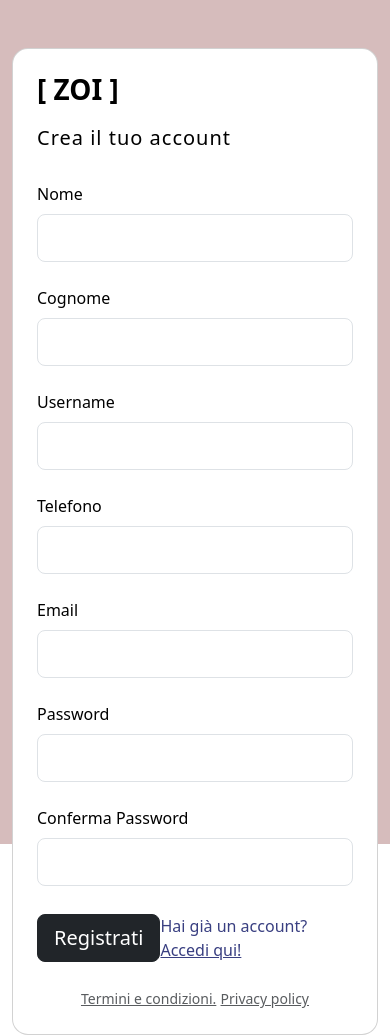
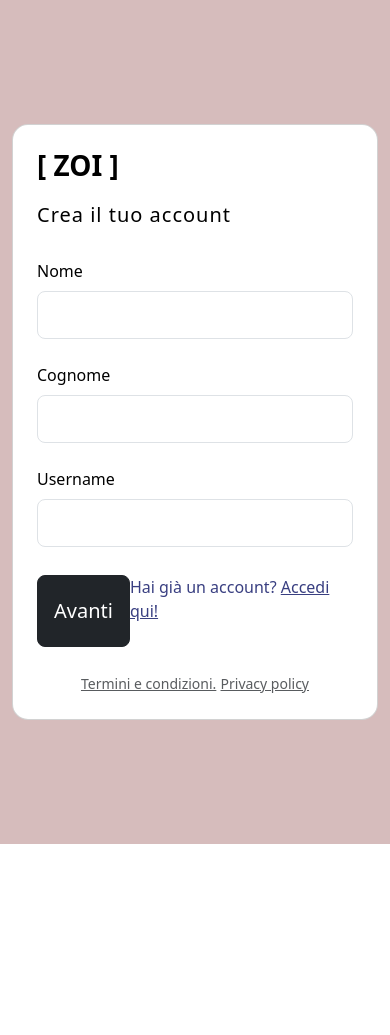
Before and after one commit to Pyro18/zoi-beauty, a PHP site: page /register in a window 390 px wide. After the commit the page ends 844 px from the top, so only its background shows below. Run offline with PHP 8.4, Linux system fonts and the light colour scheme; some libraries are stand-ins or nearby versions.

Commit message:
sito update

```diff
--- a/server/backend/api/v1/service/booking.php
+++ b/server/backend/api/v1/service/booking.php
@@ -125,8 +125,8 @@ switch ($requestMethod) {
         $dateTime = $requestData["data_ora"];
 
         // SOLO PER L'INSERIMENTO DA MOBILE
-        $dateTime = $_POST['dateTime'];
-        $dateTime = date("Y-m-d H:i:s", strtotime($dateTime));
+        //$dateTime = $_POST['dateTime'];
+        //$dateTime = date("Y-m-d H:i:s", strtotime($dateTime));
 
         if (createBooking($serviceId, $userId, $dateTime)) {
             echo createResponse("success", "Booking created successfully.");
--- a/server/frontend/assets/js/admin/dashboard.js
+++ b/server/frontend/assets/js/admin/dashboard.js
@@ -78,6 +78,7 @@ function addBooking(userId, serviceId, dateTime, userName, userSurname, userPhon
         xhr.onload = function () {
             if (this.status === 200) {
                 let response = JSON.parse(xhr.responseText);
+                console.log(response);
                 resolve(response);
             } else {
                 reject(new Error(`Errore: ${this.status} ${this.statusText}`));
--- a/server/frontend/assets/js/auth/register.js
+++ b/server/frontend/assets/js/auth/register.js
@@ -1,6 +1,7 @@
 window.onload = function() {
     const form = document.getElementById('registerForm');
-    const messageDiv = document.getElementById('message');
+    const messageModal = new bootstrap.Modal(document.getElementById('messageModal'), {});
+    const modalMessageBody = document.getElementById('modalMessageBody');
 
     form.addEventListener('submit', function(event) {
         event.preventDefault();
@@ -14,7 +15,8 @@ window.onload = function() {
         const confirmPassword = document.querySelector('input[name="confirm_password"]').value;
 
         if (password !== confirmPassword) {
-            messageDiv.innerHTML = `<div class="container alert alert-danger" role="alert">Le password non corrispondono</div>`;
+            modalMessageBody.innerHTML = `<div class="alert alert-danger" role="alert">Le password non corrispondono</div>`;
+            messageModal.show();
             return;
         }
 
@@ -24,15 +26,30 @@ window.onload = function() {
         xhr.onreadystatechange = function () {
             if (xhr.readyState === 4) {
                 if (xhr.status === 200) {
-                    const data = JSON.parse(xhr.responseText);
-                    if (data.status === 'success') {
-                        messageDiv.innerHTML = `<div class="container alert alert-success" role="alert">Registrazione avvenuta con successo</div>`;
-                        window.location.href = '/';
-                    } else {
-                        messageDiv.innerHTML = `<div class="container alert alert-danger" role="alert">Registrazione fallita: ${data.message}</div>`;
+                    console.log(xhr.responseText);
+                    try {
+                        const data = JSON.parse(xhr.responseText);
+
+                        if (data.status === 'success') {
+                            modalMessageBody.innerHTML = `<div class="alert alert-success" role="alert">Registrazione avvenuta con successo</div>`;
+                            messageModal.show();
+                            setTimeout(() => {
+                                sessionStorage.setItem('user_id', data.data.user_id);
+                                window.location.href = '/login';
+                            }, 2000);
+                        } else {
+                            modalMessageBody.innerHTML = `<div class="alert alert-danger" role="alert">Registrazione fallita: ${data.message}</div>`;
+                            messageModal.show();
+                        }
+                    } catch (error) {
+                        console.error('Error parsing JSON response:', error);
+                        modalMessageBody.innerHTML = `<div class="alert alert-danger" role="alert">Errore nel parsing della risposta dal server</div>`;
+                        messageModal.show();
                     }
                 } else {
-                    messageDiv.innerHTML = `<div class="container alert alert-danger" role="alert">Registrazione fallita. Si prega di riprovare più tardi.</div>`;
+                    console.error('Error:', xhr.status, xhr.statusText);
+                    modalMessageBody.innerHTML = `<div class="alert alert-danger" role="alert">Errore ${xhr.status}: ${xhr.statusText}</div>`;
+                    messageModal.show();
                 }
             }
         };
--- a/server/frontend/components/userpages/auth/register.php
+++ b/server/frontend/components/userpages/auth/register.php
@@ -1,47 +1,26 @@
 <!DOCTYPE html>
 <html lang="en">
+
 <head>
     <meta charset="UTF-8">
     <meta name="viewport" content="width=device-width, initial-scale=1.0">
-    <link href="https://cdn.jsdelivr.net/npm/bootstrap@5.3.3/dist/css/bootstrap.min.css" rel="stylesheet" integrity="sha384-QWTKZyjpPEjISv5WaRU9OFeRpok6YctnYmDr5pNlyT2bRjXh0JMhjY6hW+ALEwIH" crossorigin="anonymous">
+    <link href="https://cdn.jsdelivr.net/npm/bootstrap@5.3.3/dist/css/bootstrap.min.css" rel="stylesheet"
+        integrity="sha384-QWTKZyjpPEjISv5WaRU9OFeRpok6YctnYmDr5pNlyT2bRjXh0JMhjY6hW+ALEwIH" crossorigin="anonymous">
     <script src="https://unpkg.com/@popperjs/core@2/dist/umd/popper.js"></script>
-    <script src="https://cdn.jsdelivr.net/npm/bootstrap@5.3.3/dist/js/bootstrap.bundle.min.js" integrity="sha384-YvpcrYf0tY3lHB60NNkmXc5s9fDVZLESaAA55NDzOxhy9GkcIdslK1eN7N6jIeHz" crossorigin="anonymous"></script>
+    <script src="https://cdn.jsdelivr.net/npm/bootstrap@5.3.3/dist/js/bootstrap.bundle.min.js"
+        integrity="sha384-YvpcrYf0tY3lHB60NNkmXc5s9fDVZLESaAA55NDzOxhy9GkcIdslK1eN7N6jIeHz"
+        crossorigin="anonymous"></script>
     <link rel="stylesheet" href="../../assets/css/footer.css">
-
-
-    <link
-        rel="stylesheet"
-        data-purpose="Layout StyleSheet"
-        title="Web Awesome"
-        href="/css/app-wa-fba26eda6a3fd6b4d0ce0def1e2ba1d7.css?vsn=d"
-    >
-
-    <link
-        rel="stylesheet"
-        href="https://site-assets.fontawesome.com/releases/v6.5.1/css/all.css"
-    >
-
-    <link
-        rel="stylesheet"
-        href="https://site-assets.fontawesome.com/releases/v6.5.1/css/sharp-thin.css"
-    >
-
-    <link
-        rel="stylesheet"
-        href="https://site-assets.fontawesome.com/releases/v6.5.1/css/sharp-solid.css"
-    >
-
-    <link
-        rel="stylesheet"
-        href="https://site-assets.fontawesome.com/releases/v6.5.1/css/sharp-regular.css"
-    >
-
-    <link
-        rel="stylesheet"
-        href="https://site-assets.fontawesome.com/releases/v6.5.1/css/sharp-light.css"
-    >
+    <link rel="stylesheet" data-purpose="Layout StyleSheet" title="Web Awesome"
+        href="/css/app-wa-fba26eda6a3fd6b4d0ce0def1e2ba1d7.css?vsn=d">
+    <link rel="stylesheet" href="https://site-assets.fontawesome.com/releases/v6.5.1/css/all.css">
+    <link rel="stylesheet" href="https://site-assets.fontawesome.com/releases/v6.5.1/css/sharp-thin.css">
+    <link rel="stylesheet" href="https://site-assets.fontawesome.com/releases/v6.5.1/css/sharp-solid.css">
+    <link rel="stylesheet" href="https://site-assets.fontawesome.com/releases/v6.5.1/css/sharp-regular.css">
+    <link rel="stylesheet" href="https://site-assets.fontawesome.com/releases/v6.5.1/css/sharp-light.css">
     <title>ZOI | REGISTER</title>
 </head>
+
 <body>
     <section class="vh-100" style="background-color: #d6bcbc;">
         <div class="container py-5 h-100">
@@ -49,74 +28,110 @@
                 <div class="col col-xl-10">
                     <div class="card" style="border-radius: 1rem;">
                         <div class="row g-0">
-                        <div class="col-md-6 col-lg-5 d-none d-md-block" style="overflow: hidden; height: 100%; display: flex;">
-                            <img src="https://i.imgur.com/Xlef5Xj.jpg" alt="register form"
-                                 class="img-fluid"
-                                 style="border-radius: 1rem 0 0 1rem; object-fit: cover; min-width: 100%; height: auto;"
-                            />
+                            <div class="col-md-6 col-lg-5 d-none d-md-block"
+                                style="overflow: hidden; height: 100%; display: flex;">
+                                <img src="https://i.imgur.com/Xlef5Xj.jpg" alt="register form" class="img-fluid"
+                                    style="border-radius: 1rem 0 0 1rem; object-fit: cover; min-width: 100%; height: auto;" />
                             </div>
-
                             <div class="col-md-6 col-lg-7 d-flex align-items-center">
                                 <div class="card-body p-4 p-lg-5 text-black">
                                     <form id="registerForm">
+                                        <div id="parte1">
                                             <div class="d-flex align-items-center mb-3 pb-1">
                                                 <span class="h1 fw-bold mb-0">[ ZOI ]</span>
                                             </div>
-                                    <h5 class="fw-normal mb-3 pb-3" style="letter-spacing: 1px;">Crea il tuo account</h5>
+                                            <h5 class="fw-normal mb-3 pb-3" style="letter-spacing: 1px;">Crea il tuo
+                                                account</h5>
                                             <div class="row">
                                                 <div class="col-md-6">
                                                     <div data-mdb-input-init class="form-outline mb-4">
                                                         <label class="form-label" for="nomeInput">Nome</label>
-                                                <input type="text" id="nomeInput" class="form-control form-control-lg" name="nome" />
+                                                        <input type="text" id="nomeInput"
+                                                            class="form-control form-control-lg" name="nome" />
                                                     </div>
                                                 </div>
                                                 <div class="col-md-6">
                                                     <div data-mdb-input-init class="form-outline mb-4">
                                                         <label class="form-label" for="cognomeInput">Cognome</label>
-                                                <input type="text" id="cognomeInput" class="form-control form-control-lg" name="cognome" />
+                                                        <input type="text" id="cognomeInput"
+                                                            class="form-control form-control-lg" name="cognome" />
                                                     </div>
                                                 </div>
                                             </div>
+                                            <div class="col-md-12">
+                                                <div data-mdb-input-init class="form-outline mb-4">
+                                                    <label class="form-label" for="usernameInput">Username</label>
+                                                    <input type="text" id="usernameInput"
+                                                        class="form-control form-control-lg" name="username" />
+                                                </div>
+                                            </div>
+
+                                            <div class="pt-1 mb-4 d-flex justify-content-between">
+                                                <button id="avanti" type="button"
+                                                    class="btn btn-dark btn-lg">Avanti</button>
+                                                <div class="d-flex justify-content-between align-items-center mb-4">
+                                                    <p class="mb-0" style="color: #393f81;">Hai già un account? <a
+                                                            href="/login" style="color: #393f81;">Accedi qui!</a></p>
+                                                </div>
+                                            </div>
+                                        </div>
+
+                                        <div id="parte2" style="display: none;">
+                                            <div class="d-flex align-items-center mb-3 pb-1">
+                                                <span class="h1 fw-bold mb-0">[ ZOI ]</span>
+                                            </div>
+                                            <h5 class="fw-normal mb-3 pb-3" style="letter-spacing: 1px;">Crea il tuo
+                                                account</h5>
+                                            <div class="col-md-12">
+                                                <div data-mdb-input-init class="form-outline mb-4">
+                                                    <label class="form-label" for="emailInput">Email</label>
+                                                    <input type="email" id="emailInput"
+                                                        class="form-control form-control-lg" name="email" />
+                                                </div>
+                                            </div>
+                                            <div class="col-md-12">
+                                                <div data-mdb-input-init class="form-outline mb-4">
+                                                    <label class="form-label" for="telefonoInput">Telefono</label>
+                                                    <input type="text" id="telefonoInput"
+                                                        class="form-control form-control-lg" name="telefono" />
+                                                </div>
+                                            </div>
+
                                             <div class="row">
                                                 <div class="col-md-6">
                                                     <div data-mdb-input-init class="form-outline mb-4">
-                                            <label class="form-label" for="usernameInput">Username</label>
-                                            <input type="text" id="usernameInput" class="form-control form-control-lg" name="username" />
+                                                        <label class="form-label" for="passwordInput">Password</label>
+                                                        <input type="password" id="passwordInput"
+                                                            class="form-control form-control-lg" name="password" />
                                                     </div>
                                                 </div>
                                                 <div class="col-md-6">
                                                     <div data-mdb-input-init class="form-outline mb-4">
-                                            <label class="form-label" for="telefonoInput">Telefono</label>
-                                            <input type="text" id="telefonoInput" class="form-control form-control-lg" name="telefono" />
-                                        </div>
-                                    </div>
-                                    </div>
-                                    <div data-mdb-input-init class="form-outline mb-4">
-                                        <label class="form-label" for="emailInput">Email</label>
-                                        <input type="email" id="emailInput" class="form-control form-control-lg" name="email" />
-                                    </div>
-                                    <div class="row">
-                                        <div class="col-md-6">
-                                            <div data-mdb-input-init class="form-outline mb-4">
-                                                <label class="form-label" for="passwordInput">Password</label>
-                                                <input type="password" id="passwordInput" class="form-control form-control-lg" name="password" />
-                                            </div>
-                                        </div>
-                                        <div class="col-md-6">
-                                            <div data-mdb-input-init class="form-outline mb-4">
-                                                <label class="form-label" for="confirmPasswordInput">Conferma Password</label>
-                                                <input type="password" id="confirmPasswordInput" class="form-control form-control-lg" name="confirm_password" />
+                                                        <label class="form-label" for="confirmPasswordInput">Conferma
+                                                            Password</label>
+                                                        <input type="password" id="confirmPasswordInput"
+                                                            class="form-control form-control-lg"
+                                                            name="confirm_password" />
                                                     </div>
                                                 </div>
                                             </div>
                                             <div class="pt-1 mb-4 d-flex justify-content-between">
-                                        <button data-mdb-button-init data-mdb-ripple-init class="btn btn-dark btn-lg" type="submit">Registrati</button>
-                                        <p class="mb-0" style="color: #393f81;">Hai già un account? <a href="/login" style="color: #393f81;">Accedi qui!</a></p>
+                                                <button data-mdb-button-init data-mdb-ripple-init
+                                                    class="btn btn-dark btn-lg" type="submit">Registrati</button>
+                                                <button id="indietro" type="button"
+                                                    class="btn btn-dark btn-lg">Indietro</button>
+                                                <div class="d-flex justify-content-between align-items-center mb-4">
+                                                    <p class="mb-0" style="color: #393f81;">Hai già un account? <a
+                                                            href="/login" style="color: #393f81;">Accedi qui!</a></p>
                                                 </div>
-                                    <div class="container text-center mt-4">
+                                            </div>
+                                        </div>
+
+                                        <div class="text-center mt-4">
                                             <a href="#!" class="small text-muted">Termini e condizioni.</a>
                                             <a href="#!" class="small text-muted">Privacy policy</a>
                                         </div>
+
                                     </form>
                                 </div>
                             </div>
@@ -125,9 +140,38 @@
                 </div>
             </div>
         </div>
-    <div id="success-register"></div>
-    <div id="error-register"></div>
     </section>
+
+    <!-- Modal -->
+    <div class="modal fade" id="messageModal" tabindex="-1" aria-labelledby="messageModalLabel" aria-hidden="true">
+        <div class="modal-dialog">
+            <div class="modal-content">
+                <div class="modal-header">
+                    <h5 class="modal-title" id="messageModalLabel">ERRORE!!</h5>
+                    <button type="button" class="btn-close" data-bs-dismiss="modal" aria-label="Close"></button>
+                </div>
+                <div class="modal-body" id="modalMessageBody">
+                    <!-- Message content will go here -->
+                </div>
+                <div class="modal-footer">
+                    <button type="button" class="btn btn-secondary" data-bs-dismiss="modal">Close</button>
+                </div>
+            </div>
+        </div>
+    </div>
+
     <script src="/frontend/assets/js/auth/register.js"></script>
+    <script>
+        document.getElementById('avanti').addEventListener('click', function () {
+            document.getElementById('parte1').style.display = 'none';
+            document.getElementById('parte2').style.display = 'block';
+        });
+
+        document.getElementById('indietro').addEventListener('click', function () {
+            document.getElementById('parte1').style.display = 'block';
+            document.getElementById('parte2').style.display = 'none';
+        });
+    </script>
 </body>
+
 </html>
```
Also changed, not shown: server/backend/api/v1/auth/register.php (+15 -9 lines), server/frontend/assets/css/auth/register.css (+30 -0 lines), server/backend/api/v1/auth/login.php (line endings or trailing spaces). Lines whose indentation alone changed are shown as unchanged.
